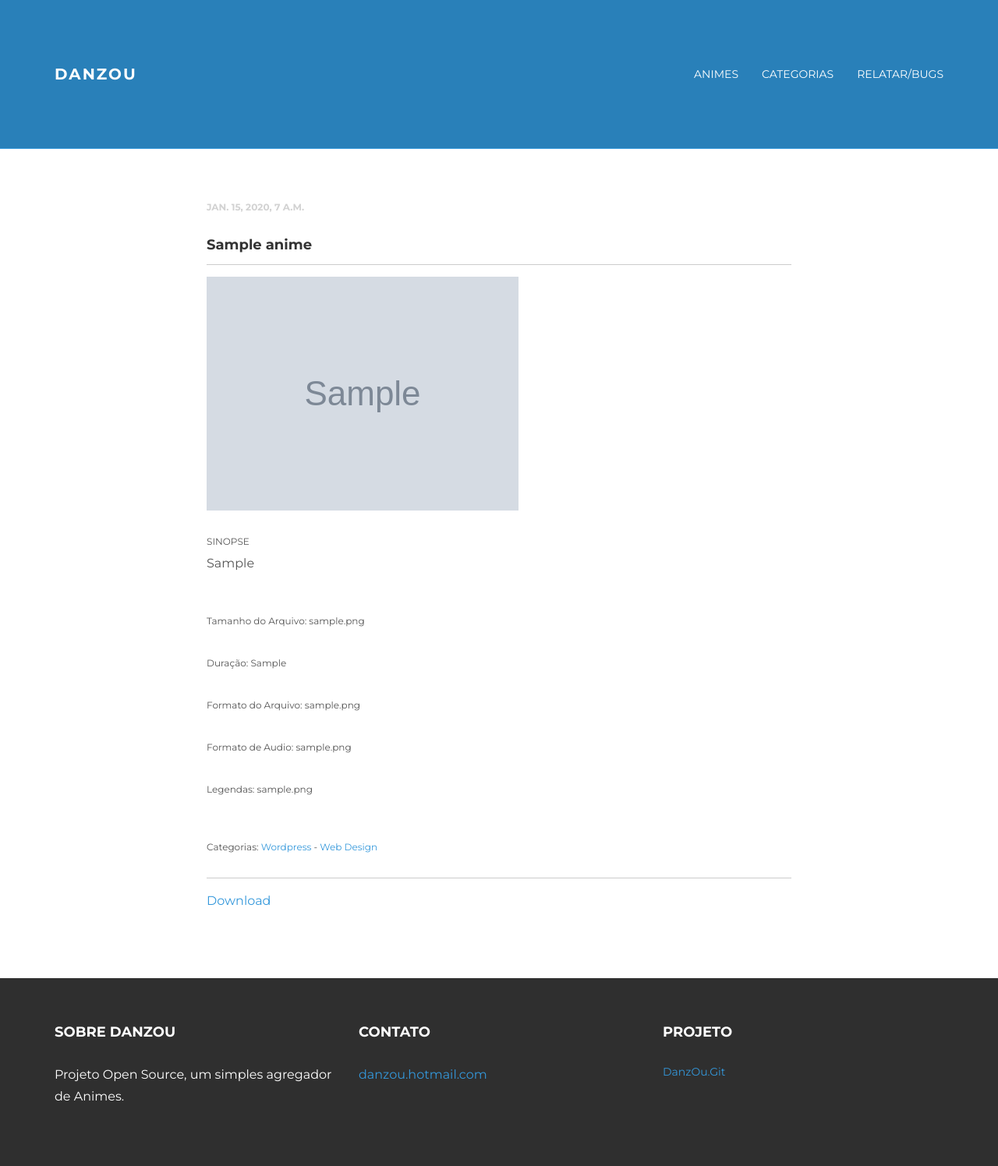
After one commit to Danz0u/Danzou, a Django app: a page that uses templates/detail.html in a window 1280 px wide. The commit adds this page. Shown: the whole page at 78% size. Run offline with Django 3.2, Linux system fonts and the light colour scheme; tables that the repository leaves empty hold one stand-in row (values such as "Sample post"); grey boxes marked "Sample" are stand-in pictures; some libraries are stand-ins or nearby versions.

Commit message:
finalizando views

```diff
--- a/core/models.py
+++ b/core/models.py
@@ -11,10 +11,10 @@ class Anime(models.Model):
     file_size = models.CharField(_('File Size'), max_length=50)
     duration = models.CharField(_('Duration'), max_length=50)
     file_format = models.CharField(
-        _('File Format'), max_length=50, unique=True)
-    file_audio = models.CharField(_('File Audio'), max_length=50, unique=True)
+        _('File Format'), max_length=50)
+    file_audio = models.CharField(_('File Audio'), max_length=50)
     file_subtitles = models.CharField(
-        _('File Subtitles'), max_length=50, unique=True)
+        _('File Subtitles'), max_length=50)
     url = models.URLField(_('Link Download'), unique=True)
     slug = models.SlugField(_('Slug'), max_length=140, unique=True, blank=True)
 
@@ -50,7 +50,7 @@ class Anime(models.Model):
         return self.title
 
     def get_absolute_url(self):
-        return reverse('anime:detail', kargs={'slug': self.slug})
+        return reverse("anime:detail", kwargs={'slug': self.slug})
 
 
 class RelatedBugs(models.Model):
--- a/core/urls.py
+++ b/core/urls.py
@@ -8,8 +8,12 @@ from core.views import *
 urlpatterns = [
 
     url(r'^$', IndexView.as_view(), name='index'),
-    url(r'^report/bugs', RelatedBugsView.as_view(), name='reported'),
-    url(r'^thanks', ThanksView.as_view(), name='thanks'),
+    url(r'^lista-de-animes', AnimeListView.as_view(), name='anime-list'),
+    url(r'^anime/(?P<slug>[\w-]+)/$',
+        AnimeDetailView.as_view(), name='anime-detail'),
+    url(r'^busca', AnimeSearchList.as_view(), name='search-anime'),
+    url(r'^reportar/bugs', RelatedBugsView.as_view(), name='reported'),
+    url(r'^obrigado', ThanksView.as_view(), name='thanks'),
 
 ]
 if settings.DEBUG:
--- a/core/views.py
+++ b/core/views.py
@@ -2,6 +2,7 @@ from django.shortcuts import render
 
 from django.views.generic import TemplateView, CreateView
 from django.views.generic.list import ListView
+from django.views.generic.detail import DetailView
 
 from core.forms import *
 from core.models import *
@@ -19,6 +20,37 @@ class IndexView(ListView):
         return Anime.objects.all().order_by('-created_at')[:6]
 
 
+class AnimeListView(ListView):
+    model = Anime
+    template_name = "animes.html"
+
+    def get_queryset(self, **kwargs):
+        return Anime.objects.all().order_by('title')
+
+
+class AnimeSearchList(AnimeListView):
+    paginate_by = 3
+
+    def get_queryset(self):
+        queryset = super(AnimeSearchList, self).get_queryset()
+
+        query = self.request.GET.get('search_box')
+
+        if query:
+            query_list = query.split()
+            return queryset.filter(title__contains=query).order_by('title')
+        return queryset
+
+
+class AnimeDetailView(DetailView):
+    model = Anime
+    template_name = "detail.html"
+
+    def get_context_data(self, **kwargs):
+        context = super(AnimeDetailView, self).get_context_data(**kwargs)
+        return context
+
+
 class RelatedBugsView(CreateView):
     model = RelatedBugs
     template_name = "report.html"
--- /dev/null
+++ b/templates/detail.html
@@ -0,0 +1,40 @@
+{% extends "base.html" %}
+
+{% block content %}
+
+	<!-- HEADER -->
+	{% include 'particles/header.html' %}
+
+	<div id="white">
+			<div class="container">
+			<div class="row">
+				<div class="col-lg-8 col-lg-offset-2">
+
+					<p><bd>{{anime.created_at}}</bd></p>
+					<h4>{{anime.title}}</h4>
+					<hr>
+					<p><img class="img-responsive" src="{{anime.img.url}}" alt=""></p>
+					<p><ba>Sinopse</ba><br>{{anime.sinopse}}</p>
+					<br>
+					<p><bt>Tamanho do Arquivo: {{anime.file_size}}</bt></p>
+					<p><bt>Duração: {{anime.duration}}</bt></p>
+					<p><bt>Formato do Arquivo: {{anime.file_format}}</bt></p>
+					<p><bt>Formato de Audio: {{anime.file_audio}}</bt></p>
+					<p><bt>Legendas: {{anime.file_subtitles}}</bt></p>
+					<br>
+					<p>
+						<bt>
+							Categorias: <a href="#">Wordpress</a> - <a href="#">Web Design</a>
+						</bt>
+					</p>
+					<hr>
+					<p><a href="{{anime.url}}">Download</a></p>
+				</div>
+			</div>
+			</div>
+	</div>
+
+	<!-- FOOTER -->
+	{% include 'particles/footer.html' %}
+
+{% endblock %}
--- a/templates/particles/header.html
+++ b/templates/particles/header.html
@@ -14,7 +14,7 @@
         </div>
         <div class="navbar-collapse collapse">
           	<ul class="nav navbar-nav navbar-right">
-           		<li><a href="work.html">Animes</a></li>
+           		<li><a href="{% url 'anime-list' %}">Animes</a></li>
             	<li><a href="about.html">Categorias</a></li>
             	<li><a href="{% url 'reported' %}">Relatar/Bugs</a></li>
           	</ul>
```
Also changed, not shown: core/admin.py (+12 -2 lines), templates/animes.html (added, +34 -0 lines), templates/index.html (+4 -4 lines), core/migrations/0001_initial.py (deleted), templates/report.html (indentation only).
